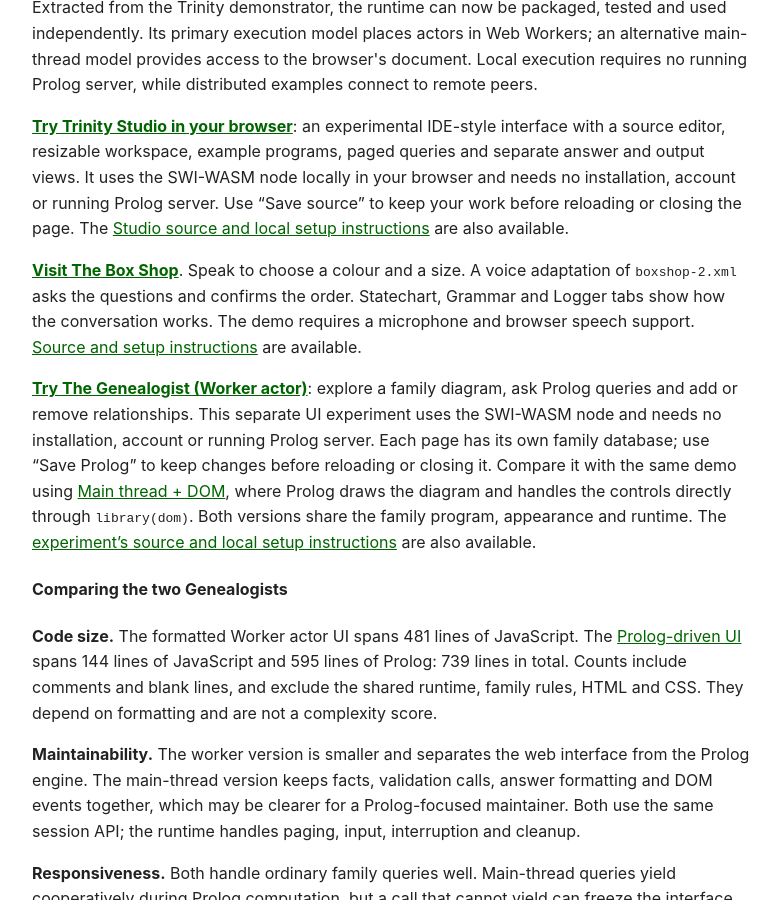
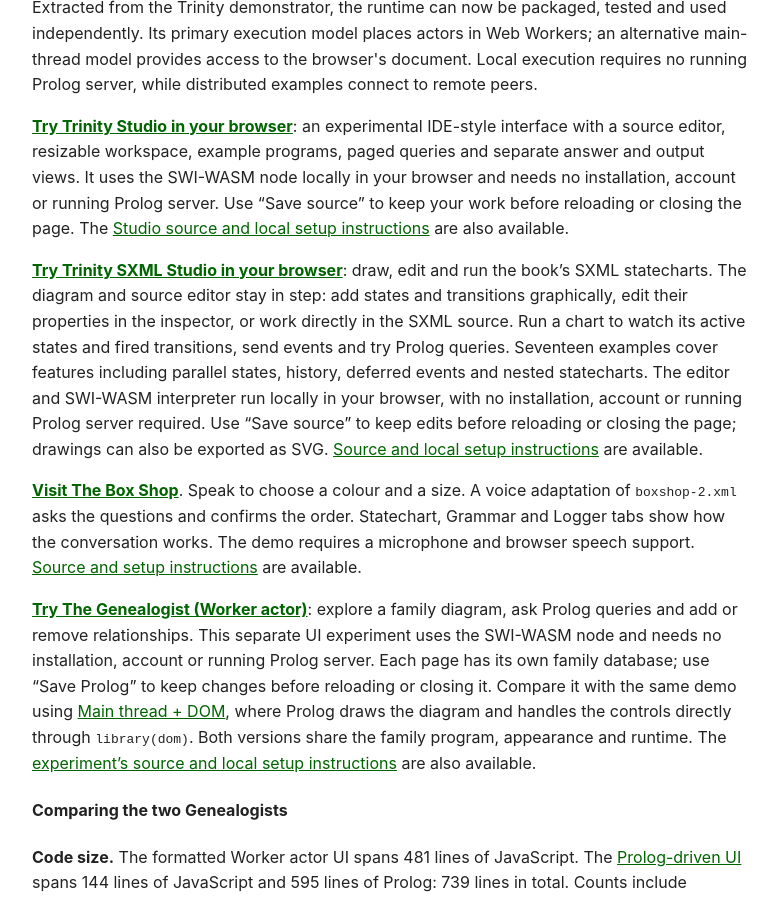
Before and after one commit to torbjornlager/book-project-home, a Jekyll site: the page pocs.html, which Jekyll copies as it is, in a window 1280 px wide and 900 px high, scrolled down 2212 px. Shown: the whole window, without its empty margins (248-1028 px from the left). Built offline with Jekyll 4.4.1, drawn with Linux system fonts in a browser that asks for light colours.

Commit message:
Describe SXML Studio and link its GitHub Pages app

```diff
--- a/pocs.html
+++ b/pocs.html
@@ -198,6 +198,22 @@
   </p>
 
   <p>
+    <strong><a href="sxml-studio/">Try Trinity SXML Studio in your browser</a></strong>:
+    draw, edit and run the book’s SXML statecharts. The diagram and source editor
+    stay in step: add states and transitions graphically, edit their properties
+    in the inspector, or work directly in the SXML source. Run a chart to watch
+    its active states and fired transitions, send events and try Prolog queries.
+    Seventeen examples cover features including parallel states, history,
+    deferred events and nested statecharts.
+    The editor and SWI-WASM interpreter run locally in your browser, with no
+    installation, account or running Prolog server required. Use “Save source”
+    to keep edits before reloading or closing the page; drawings can also be
+    exported as SVG.
+    <a href="https://github.com/torbjornlager/book-project-home/tree/main/sxml-studio">Source and local setup instructions</a>
+    are available.
+  </p>
+
+  <p>
     <strong><a href="boxshop/">Visit The Box Shop</a></strong>.
     Speak to choose a colour and a size. A voice adaptation of
     <code>boxshop-2.xml</code> asks the questions and confirms the order.
```
Also changed, not shown: sxml-studio/README.md (+8 -0 lines).
